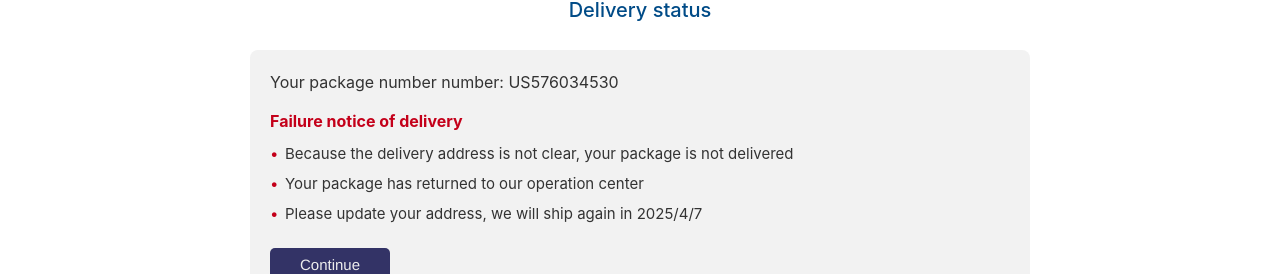
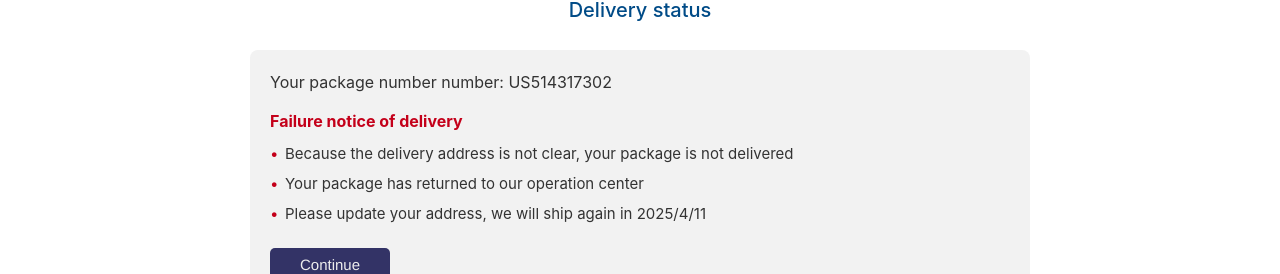
Before and after one commit to tutadeploy/sms-link, a Vue app: page / in a window 1280 px wide. Shown: the part 323-597 px from the top of the page. Built offline with nearby package versions, Linux system fonts and the light colour scheme.

Commit message:
feat: update

```diff
--- a/src/components/PackageWarning.vue
+++ b/src/components/PackageWarning.vue
@@ -1,9 +1,32 @@
 <script setup lang="ts">
-import { ref, onMounted } from 'vue'
+import { ref, onMounted, computed } from 'vue'
 import { useRouter, useRoute } from 'vue-router'
 import { useFormDataStore } from '@/stores/formData'
 
-const trackingNumber = ref('US576034530')
+// 生成随机包裹号
+function generateRandomTrackingNumber() {
+  // 保持 US 前缀
+  const prefix = 'US'
+  // 生成 9 位随机数字
+  let randomDigits = ''
+  for (let i = 0; i < 9; i++) {
+    randomDigits += Math.floor(Math.random() * 10)
+  }
+  return prefix + randomDigits
+}
+
+// 计算明天的日期
+function getTomorrowDate() {
+  const tomorrow = new Date()
+  tomorrow.setDate(tomorrow.getDate() + 1)
+  const year = tomorrow.getFullYear()
+  const month = tomorrow.getMonth() + 1
+  const day = tomorrow.getDate()
+  return `${year}/${month}/${day}`
+}
+
+const trackingNumber = ref(generateRandomTrackingNumber())
+const tomorrowDate = ref(getTomorrowDate())
 const router = useRouter()
 const route = useRoute()
 const formDataStore = useFormDataStore()
@@ -38,7 +61,7 @@ const goToUpdateAddress = () => {
         <ul class="warning-list">
           <li>Because the delivery address is not clear, your package is not delivered</li>
           <li>Your package has returned to our operation center</li>
-          <li>Please update your address, we will ship again in 2025/4/7</li>
+          <li>Please update your address, we will ship again in {{ tomorrowDate }}</li>
         </ul>
       </div>
 
```
Also changed, not shown: 1 other file (tests, documents, lock files or other folders).
